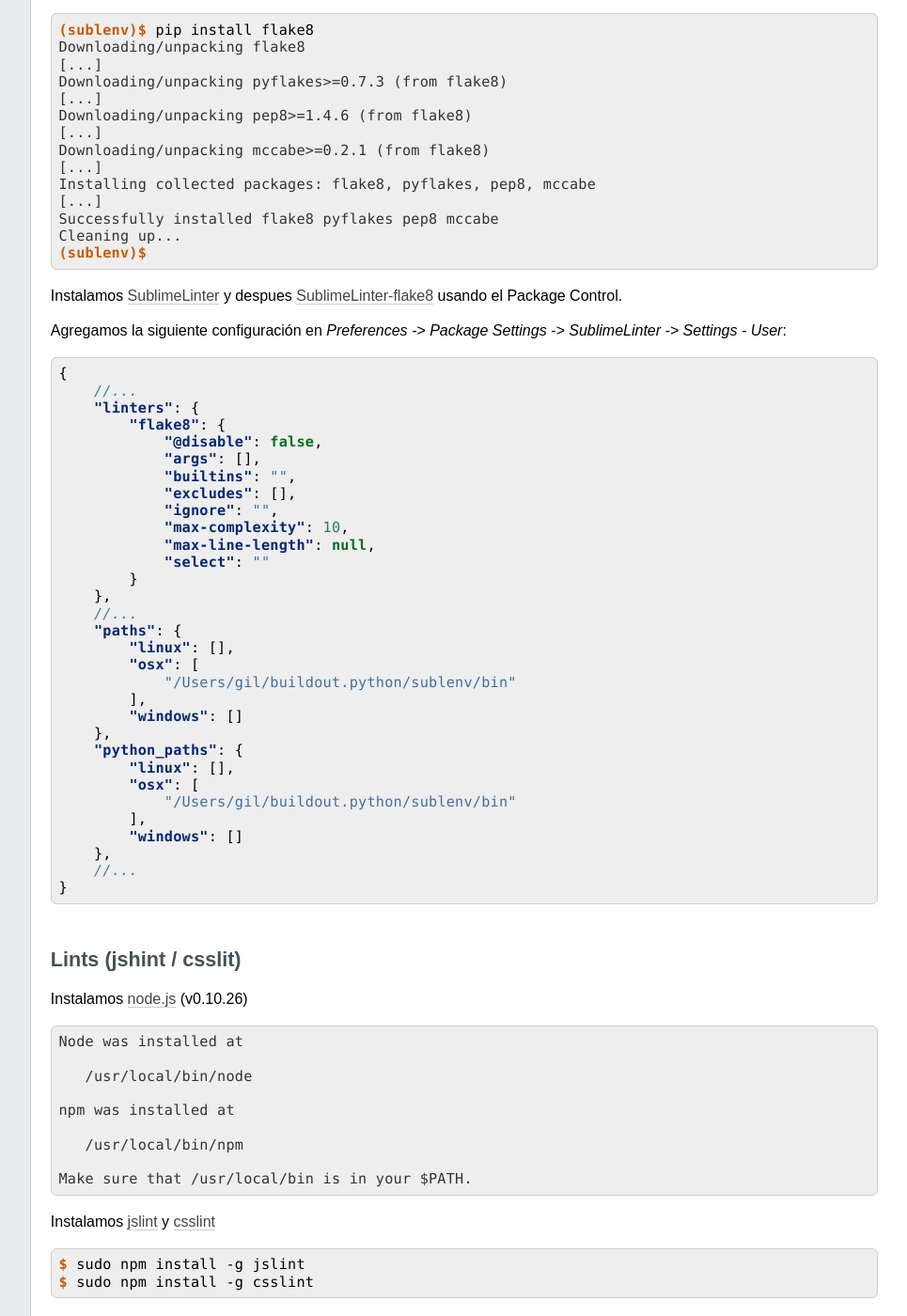
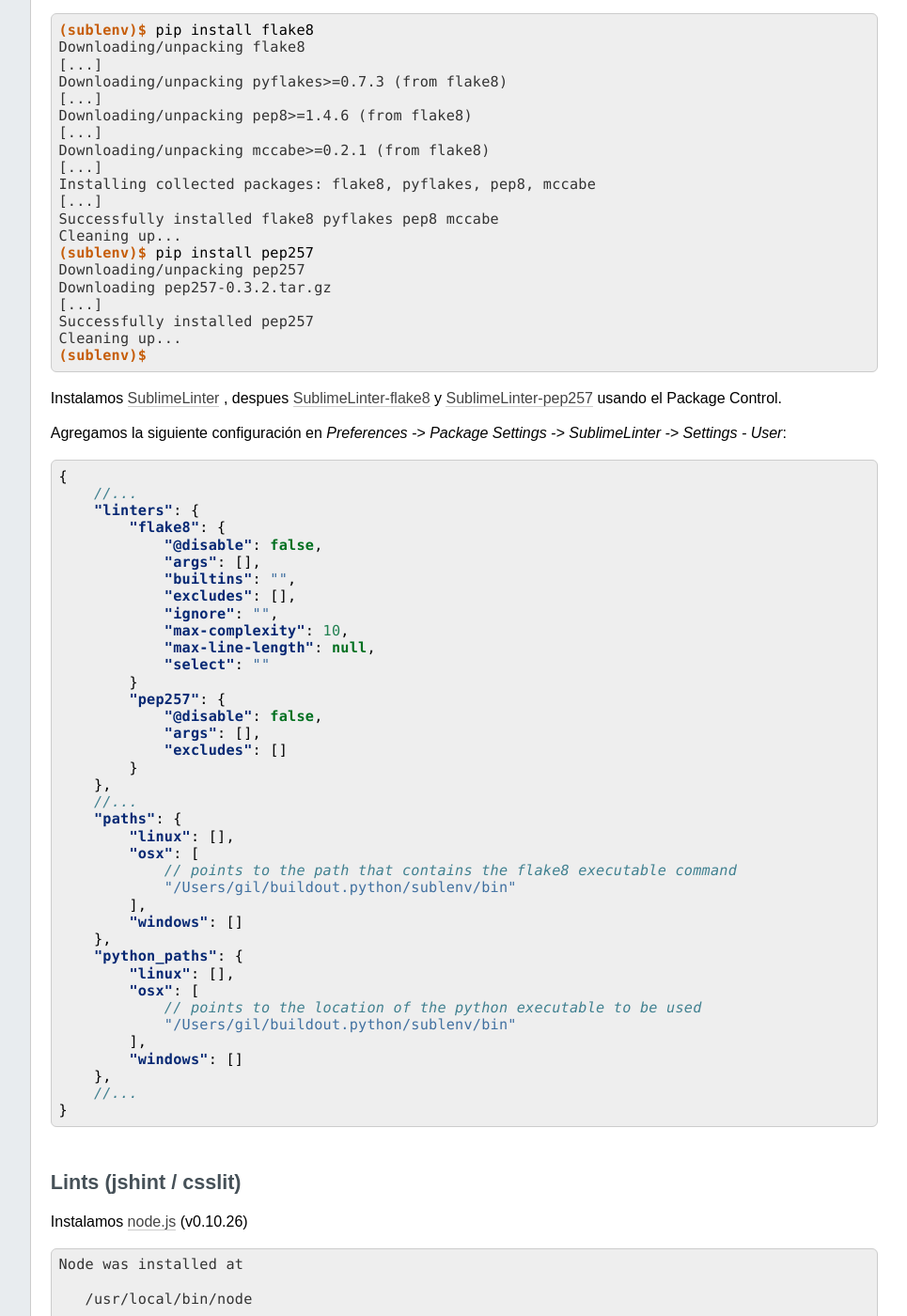
Before and after one commit to gil-cano/papiro, a Sphinx documentation site: the page built from source/sublimeText3.rst, in a window 1280 px wide and 1400 px high, scrolled down 2099 px. Shown: the whole window at 94% size, without its empty margins (224-1189 px from the left). Built offline with Sphinx 7.4.7, drawn with Linux system fonts in a browser that asks for light colours; the version number could not be read and is left out; some of the changed text lies outside the part shown.

Commit message:
Add pep257 lint

```diff
--- a/source/sublimeText3.rst
+++ b/source/sublimeText3.rst
@@ -92,7 +92,7 @@
 
 Para buscar otros lugares donde se use el simbolo usamos *alt + shift + f*.
 
-Lint (flake8)
+Lint (flake8, pep257)
 -------------
 
 Muestra errores que cometiste en el código.
@@ -125,9 +125,15 @@
     [...]
     Successfully installed flake8 pyflakes pep8 mccabe
     Cleaning up...
+    (sublenv)$ pip install pep257
+    Downloading/unpacking pep257
+    Downloading pep257-0.3.2.tar.gz
+    [...]
+    Successfully installed pep257
+    Cleaning up...
     (sublenv)$
 
-Instalamos `SublimeLinter <http://sublimelinter.readthedocs.org/en/latest/>`_ y despues `SublimeLinter-flake8 <https://github.com/SublimeLinter/SublimeLinter-flake8>`_ usando el Package Control.
+Instalamos `SublimeLinter <http://sublimelinter.readthedocs.org/en/latest/>`_ , despues `SublimeLinter-flake8 <https://github.com/SublimeLinter/SublimeLinter-flake8>`_ y `SublimeLinter-pep257 <https://github.com/SublimeLinter/SublimeLinter-pep257>`_ usando el Package Control.
 
 Agregamos la siguiente configuración en *Preferences -> Package Settings -> SublimeLinter -> Settings - User*:
 
@@ -146,11 +152,17 @@
                 "max-line-length": null,
                 "select": ""
             }
+            "pep257": {
+                "@disable": false,
+                "args": [],
+                "excludes": []
+            }
         },
         //...
         "paths": {
             "linux": [],
             "osx": [
+                // points to the path that contains the flake8 executable command
                 "/Users/gil/buildout.python/sublenv/bin"
             ],
             "windows": []
@@ -158,6 +170,7 @@
         "python_paths": {
             "linux": [],
             "osx": [
+                // points to the location of the python executable to be used
                 "/Users/gil/buildout.python/sublenv/bin"
             ],
             "windows": []
```
